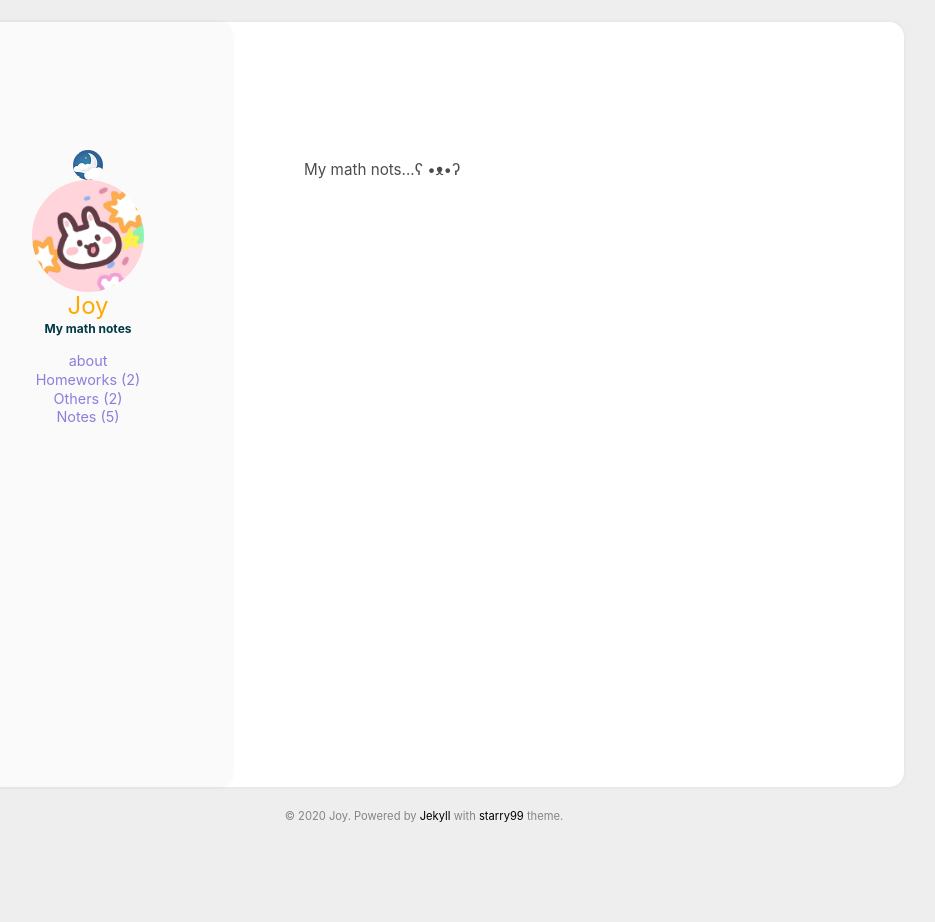
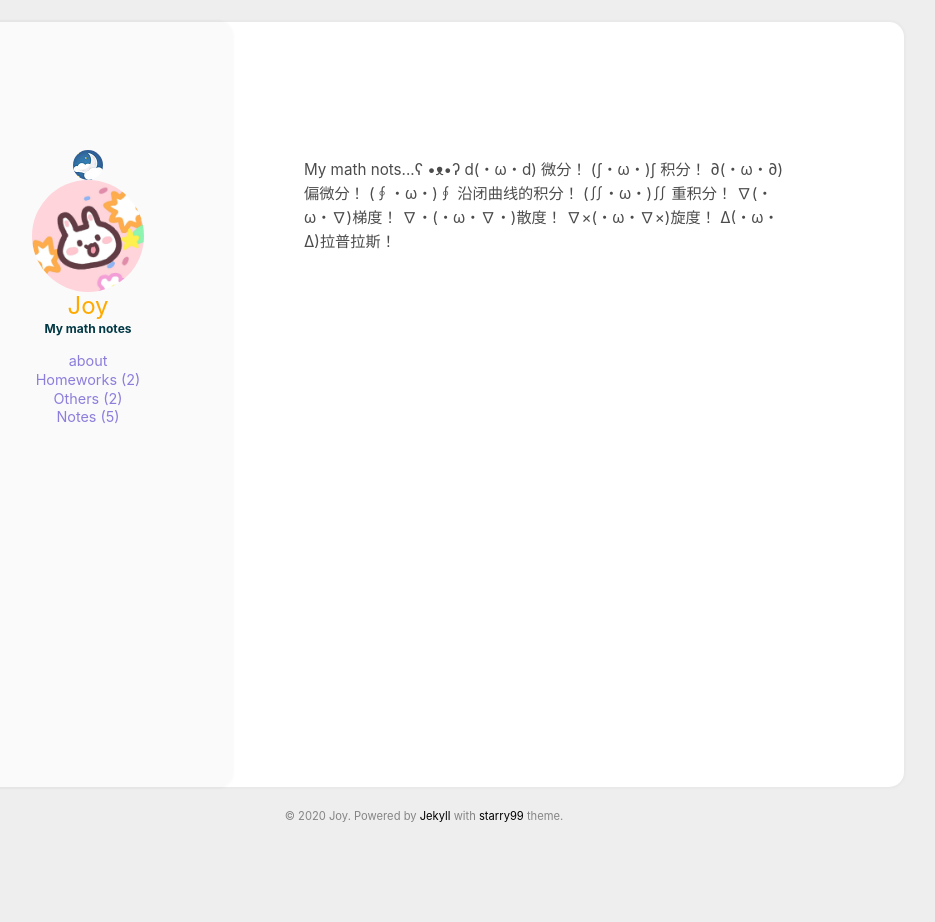
Before and after one commit to Joy3Luo/Joy3luo.github.io, a Jekyll site: the page built from aboutme.html, in a window 1280 px wide. Shown: the whole page, without its empty margins (216-1151 px from the left). Built offline with Jekyll 4.4.1, drawn with Linux system fonts in a browser that asks for light colours.

Commit message:
Update aboutme.html

```diff
--- a/aboutme.html
+++ b/aboutme.html
@@ -5,6 +5,20 @@ layout: page
 <section class="aboutme post_content">
     <p>
         My math nots...ʕ •ᴥ•ʔ
+
+
+        d(・ω・d) 微分！
+        (∫・ω・)∫ 积分！
+        ∂(・ω・∂) 偏微分！
+        (∮・ω・)∮ 沿闭曲线的积分！
+        (∬・ω・)∬ 重积分！
+        ∇(・ω・∇)梯度！
+        ∇・(・ω・∇・)散度！
+        ∇×(・ω・∇×)旋度！
+        Δ(・ω・Δ)拉普拉斯！
+
+
+
         <br><br>
 
     </p>
```
